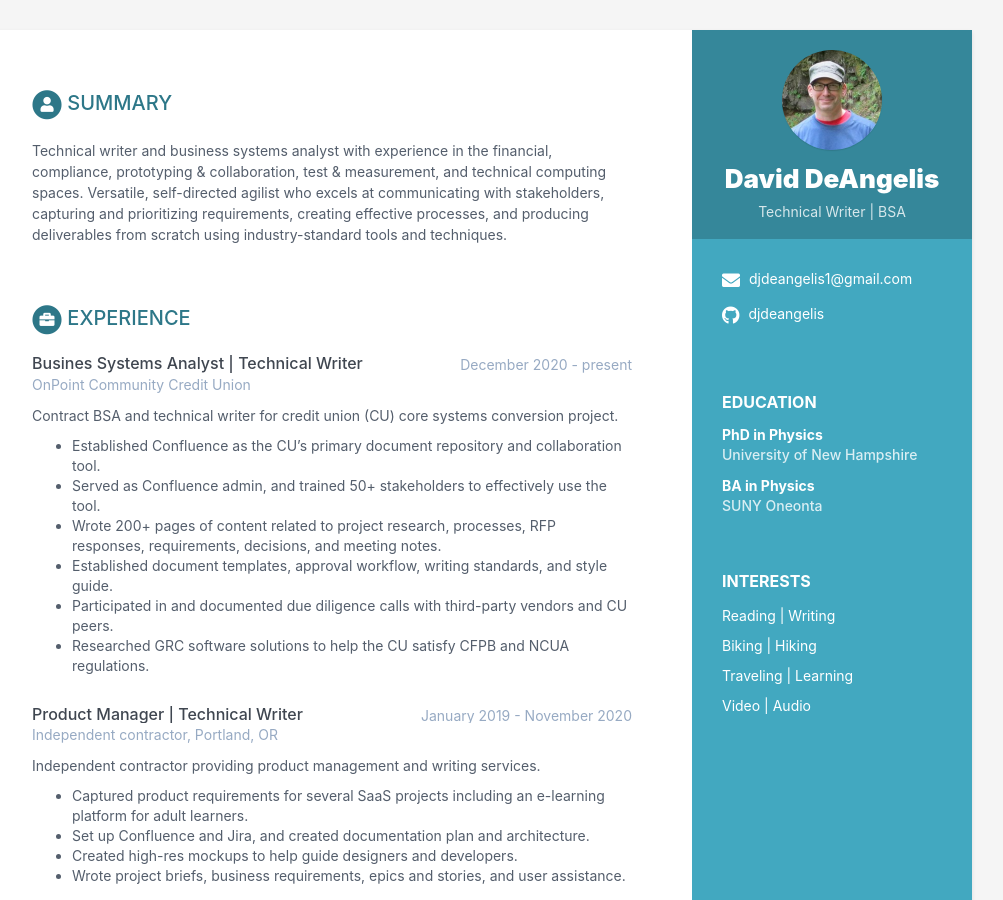
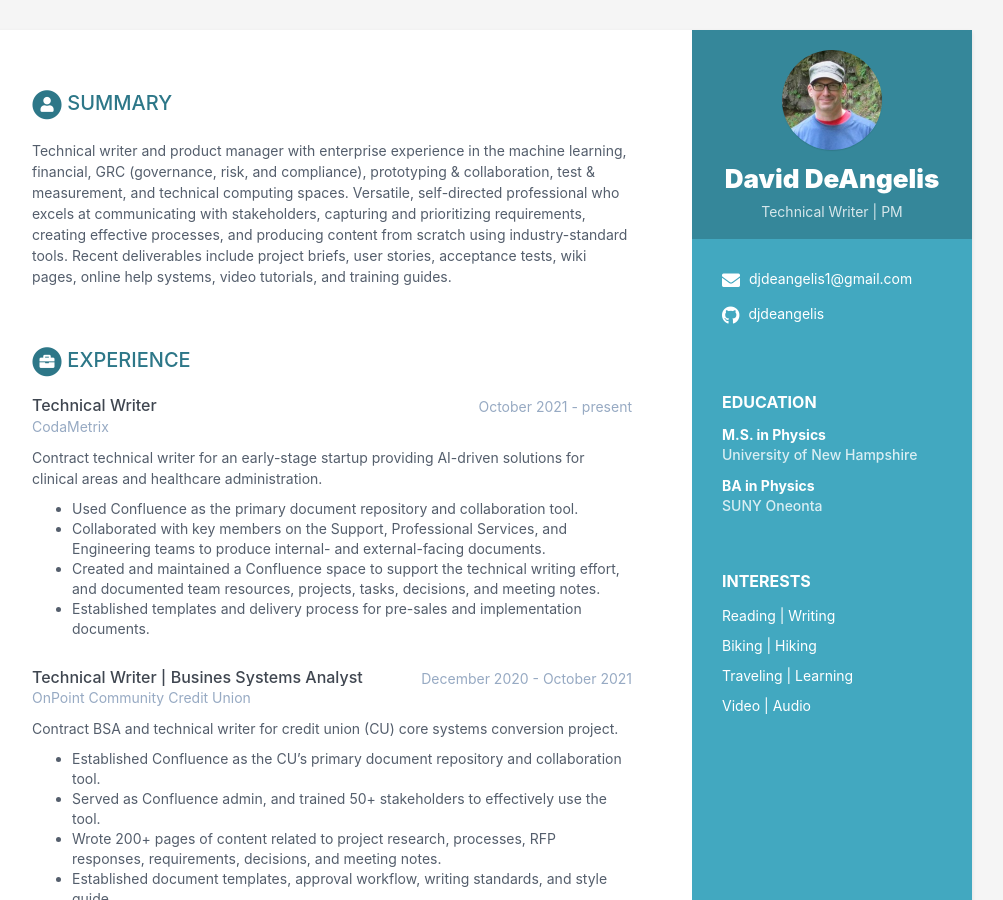
Before and after one commit to djdeangelis/djdeangelis.github.io, a Jekyll site: the page built from index.html, in a window 1280 px wide and 900 px high. Shown: the whole window, without its empty margins (168-1171 px from the left). Built offline with Jekyll 4.4.1, drawn with Linux system fonts in a browser that asks for light colours.

Commit message:
Update data file

```diff
--- a/_data/data.yml
+++ b/_data/data.yml
@@ -8,7 +8,7 @@ sidebar:
 
     # Profile information
     name: David DeAngelis
-    tagline: Technical Writer | BSA
+    tagline: Technical Writer | PM
     avatar: profile.png  #place a 100x100 picture inside /assets/images/ folder and provide the name of the file below
 
     # Sidebar links
@@ -45,13 +45,14 @@ sidebar:
 career-profile:
     title: Summary
     summary: |
-      Technical writer and business systems analyst with experience in the financial, compliance, prototyping & collaboration,
-      test & measurement, and technical computing spaces. Versatile, self-directed agilist who excels at communicating with
-      stakeholders, capturing and prioritizing requirements, creating effective processes, and producing deliverables from
-      scratch using industry-standard tools and techniques.
+      Technical writer and product manager with enterprise experience in the machine learning, financial, GRC (governance, risk,
+      and compliance), prototyping & collaboration, test & measurement, and technical computing spaces. Versatile, self-directed
+      professional who excels at communicating with stakeholders, capturing and prioritizing requirements, creating effective processes,
+      and producing content from scratch using industry-standard tools. Recent deliverables include project briefs, user stories, acceptance
+      tests, wiki pages, online help systems, video tutorials, and training guides.
 
 education:
-    - degree: PhD in Physics
+    - degree: M.S. in Physics
       university: University of New Hampshire
       time:
       details: |
@@ -69,8 +70,18 @@ education:
           - Bullet point
 
 experiences:
-    - role: Busines Systems Analyst | Technical Writer
-      time: December 2020 - present
+    - role: Technical Writer
+      time: October 2021 - present
+      company: CodaMetrix
+      details: |
+        Contract technical writer for an early-stage startup providing AI-driven solutions for clinical areas and healthcare administration.
+          - Used Confluence as the primary document repository and collaboration tool.
+          - Collaborated with key members on the Support, Professional Services, and Engineering teams to produce internal- and external-facing documents.
+          - Created and maintained a Confluence space to support the technical writing effort, and documented team resources, projects, tasks, decisions, and meeting notes.
+          - Established templates and delivery process for pre-sales and implementation documents.
+
+    - role: Technical Writer | Busines Systems Analyst
+      time: December 2020 - October 2021
       company: OnPoint Community Credit Union
       details: |
         Contract BSA and technical writer for credit union (CU) core systems conversion project.
```
